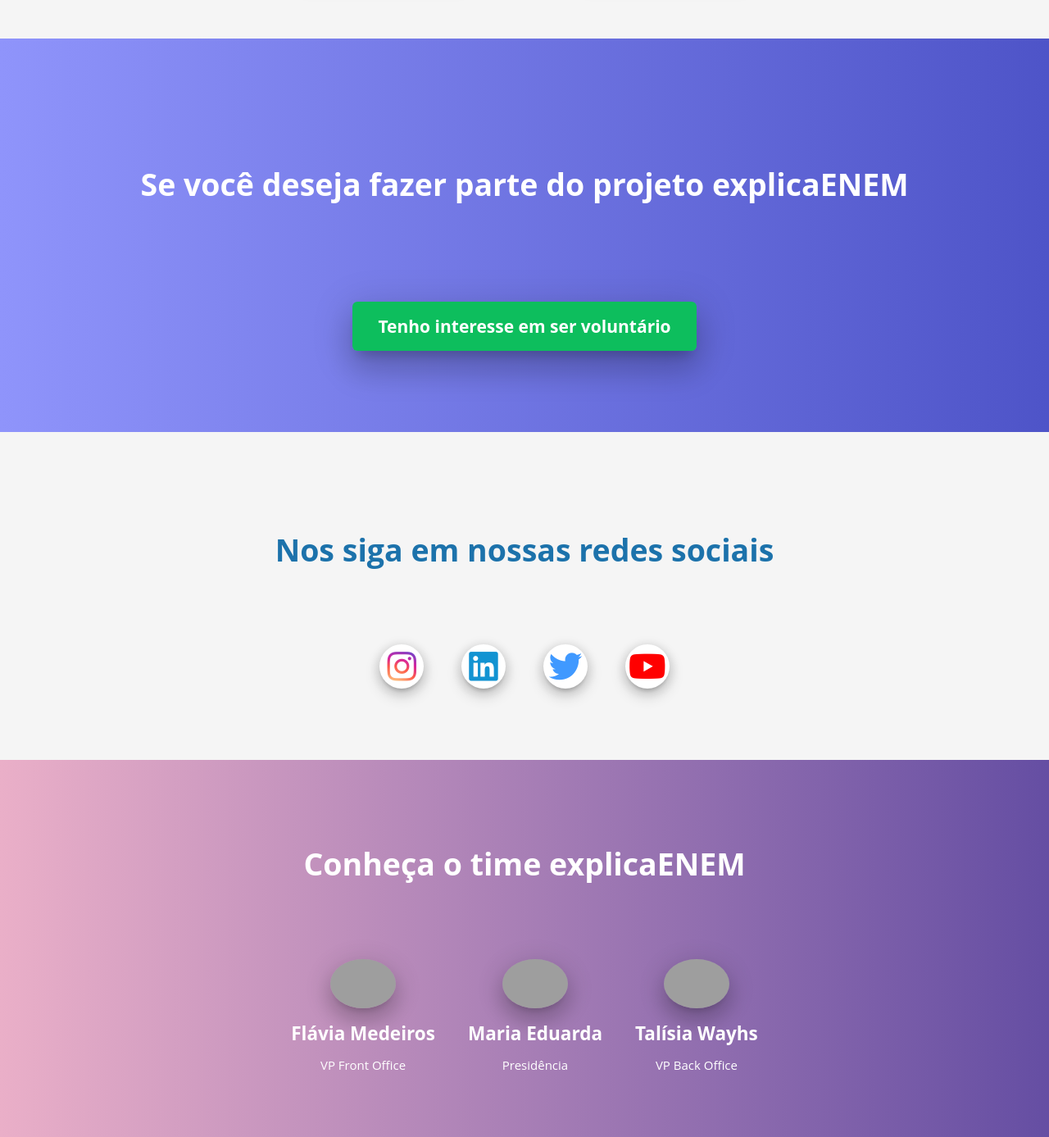
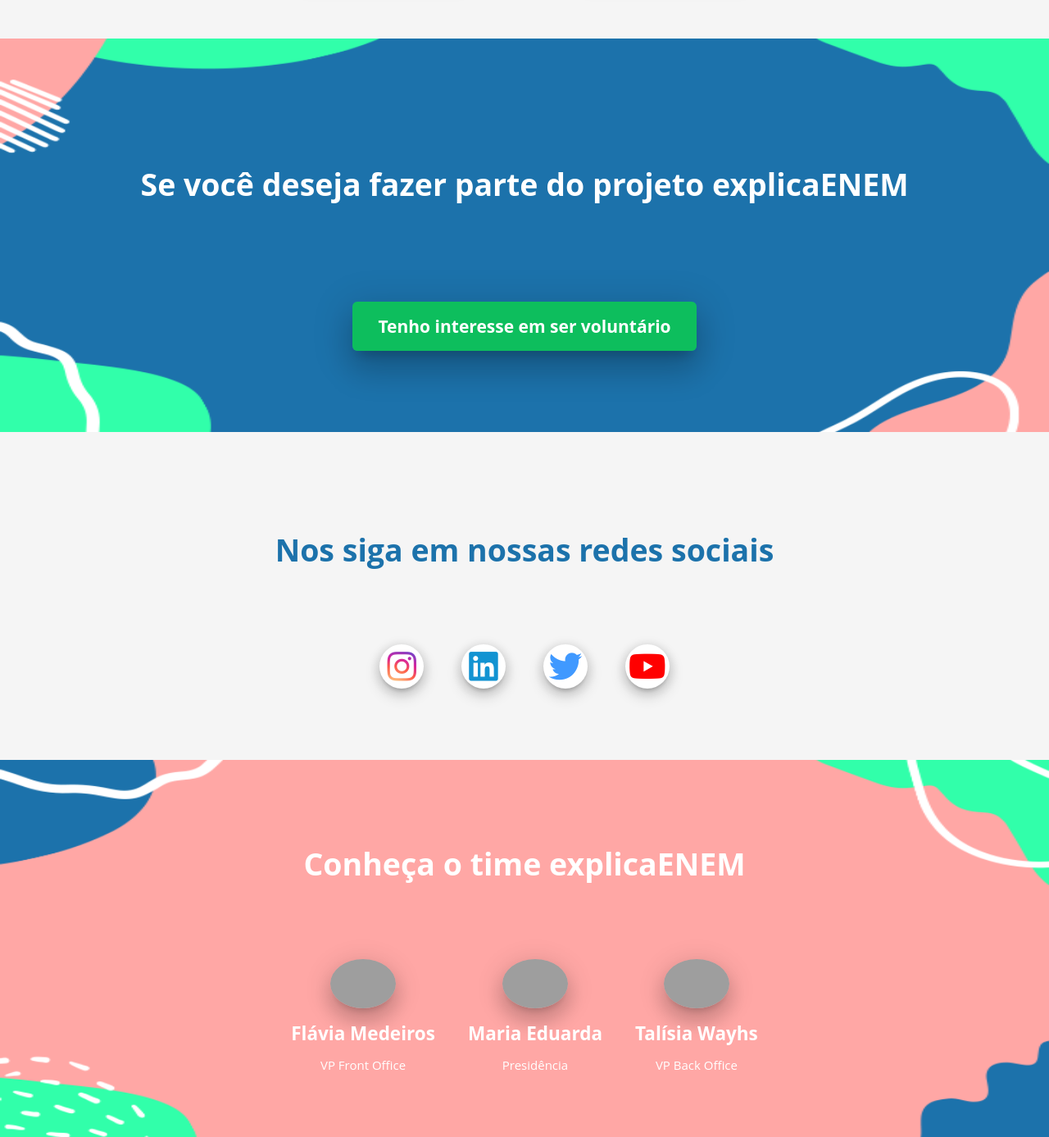
Before and after one commit to isaiasluc/explicaENEM_landingpage, a plain HTML site: page index.html in a window 1280 px wide. Shown: the part 2377-3764 px from the top of the page at 82% size. Drawn offline with nearby package versions, Linux system fonts and the light colour scheme; grey boxes are pictures that could not be loaded.

Commit message:
Added bg to some screens

```diff
--- a/css/styles.css
+++ b/css/styles.css
@@ -62,9 +62,9 @@ article {
     background-size: 100% 100%;
     background-repeat: no-repeat;
     */
-    background: #a8c0ff;  /* fallback for old browsers */
-background: -webkit-linear-gradient(to right, #3f2b96, #a8c0ff);  /* Chrome 10-25, Safari 5.1-6 */
-background: linear-gradient(to right, #3f2b96, #a8c0ff); /* W3C, IE 10+/ Edge, Firefox 16+, Chrome 26+, Opera 12+, Safari 7+ */
+    background: url('../assets/bg-landing-page-3.png');
+    background-size: 100% 100%;
+    background-repeat: no-repeat;
 
 }
 /* ****************************************** */
@@ -200,12 +200,9 @@ background: linear-gradient(to right, #3f2b96, #a8c0ff); /* W3C, IE 10+/ Edge, F
     background: -webkit-linear-gradient(to right, #96DEDA, #50C9C3);  /* Chrome 10-25, Safari 5.1-6
     background: linear-gradient(to right, #96DEDA, #50C9C3); /* W3C, IE 10+/ Edge, Firefox 16+, Chrome 26+, Opera 12+, Safari 7+
     */
-    background: #ec008c;  /* fallback for old browsers */
-    background: -webkit-linear-gradient(to right, #fc6767, #ec008c);  /* Chrome 10-25, Safari 5.1-6 */
-    background: linear-gradient(to right, #fc6767, #ec008c); /* W3C, IE 10+/ Edge, Firefox 16+, Chrome 26+, Opera 12+, Safari 7+ */
-    background: #4e54c8;  /* fallback for old browsers */
-    background: -webkit-linear-gradient(to right, #8f94fb, #4e54c8);  /* Chrome 10-25, Safari 5.1-6 */
-    background: linear-gradient(to right, #8f94fb, #4e54c8); /* W3C, IE 10+/ Edge, Firefox 16+, Chrome 26+, Opera 12+, Safari 7+ */
+    background: url('../assets/bg-landing-page-4.png');
+    background-size: 100% 100%;
+    background-repeat: no-repeat;
     height: 60vh;
     display: flex;
     flex-direction: column;
@@ -244,12 +241,9 @@ background: linear-gradient(to right, #3f2b96, #a8c0ff); /* W3C, IE 10+/ Edge, F
     background: -webkit-linear-gradient(to right, #fbc7d4, #9796f0);
     background: linear-gradient(to right, #fbc7d4, #9796f0);
     */
-    background: #536976;  /* fallback for old browsers */
-    background: -webkit-linear-gradient(to right, #292E49, #536976);  /* Chrome 10-25, Safari 5.1-6 */
-    background: linear-gradient(to right, #292E49, #536976); /* W3C, IE 10+/ Edge, Firefox 16+, Chrome 26+, Opera 12+, Safari 7+ */
-    background: #654ea3;  /* fallback for old browsers */
-    background: -webkit-linear-gradient(to right, #eaafc8, #654ea3);  /* Chrome 10-25, Safari 5.1-6 */
-    background: linear-gradient(to right, #eaafc8, #654ea3); /* W3C, IE 10+/ Edge, Firefox 16+, Chrome 26+, Opera 12+, Safari 7+ */
+    background: url('../assets/bg-landing-page-5.png');
+    background-size: 100% 100%;
+    background-repeat: no-repeat;
 }
 
 #time-explica p {
```
Also changed, not shown: assets/bg-landing-page-3.png (added), assets/bg-landing-page-4.png (added), assets/bg-landing-page-5.png (added).
